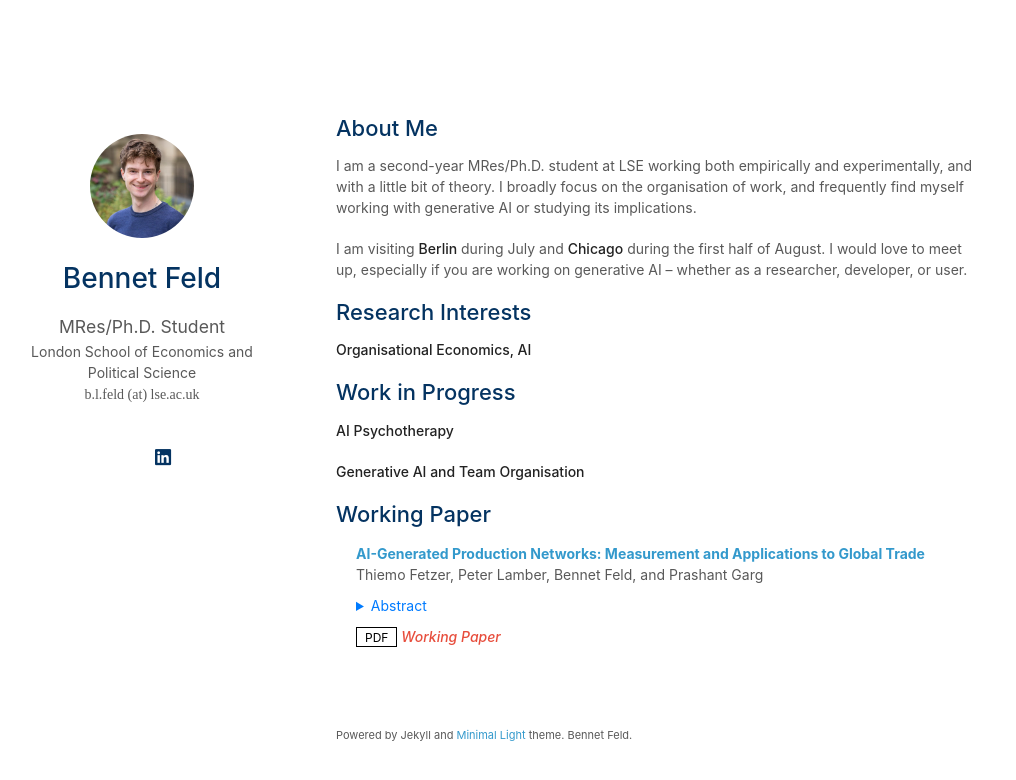
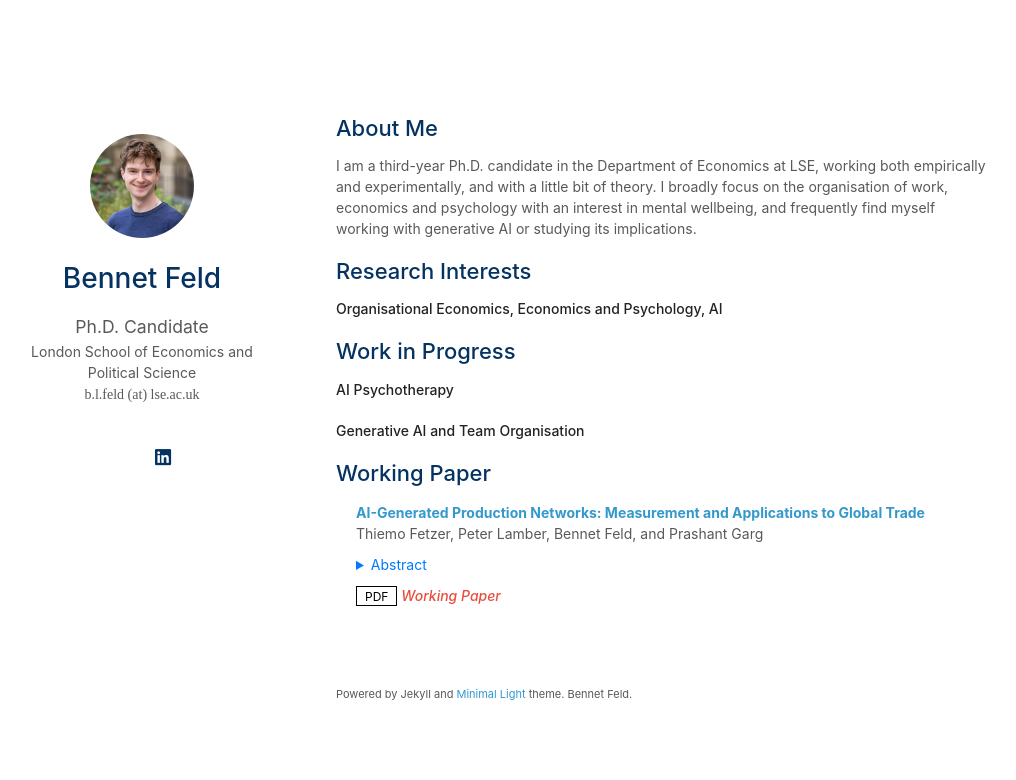
Before and after one commit to blfeld/blfeld.github.com, a Jekyll site: the page built from index.md, in a window 1280 px wide. Shown: the top 780 px of the page, without its empty margins (134-1150 px from the left). Built offline with Jekyll 4.4.1, drawn with Linux system fonts in a browser that asks for light colours; a style sheet for code colours, icons or effects is not loaded; our own code applies the rules of GitHub Pages for plain Markdown files.

Commit message:
Update About Me, Research Interests, and position title
- Third-year Ph.D. candidate replacing second-year MRes/Ph.D. student
- Added Economics and Psychology to research interests
- Removed visiting Berlin/Chicago paragraph
- Position changed to Ph.D. Candidate in config

Co-Authored-By: Claude Sonnet 4.6 <noreply@anthropic.com>

```diff
--- a/_config.yml
+++ b/_config.yml
@@ -1,6 +1,6 @@
 # Basic Information
 title: Bennet Feld
-position: MRes/Ph.D. Student
+position: Ph.D. Candidate
 affiliation: London School of Economics and Political Science
 email: b.l.feld (at) lse.ac.uk
 
--- a/index.md
+++ b/index.md
@@ -4,13 +4,11 @@ layout: homepage
 
 ## About Me
 
-I am a second-year MRes/Ph.D. student at LSE working both empirically and experimentally, and with a little bit of theory. I broadly focus on the organisation of work, and frequently find myself working with generative AI or studying its implications.
-
-I am visiting **Berlin** during July and **Chicago** during the first half of August. I would love to meet up, especially if you are working on generative AI -- whether as a researcher, developer, or user.
+I am a third-year Ph.D. candidate in the Department of Economics at LSE, working both empirically and experimentally, and with a little bit of theory. I broadly focus on the organisation of work, economics and psychology with an interest in mental wellbeing, and frequently find myself working with generative AI or studying its implications.
 
 ## Research Interests
 
-**Organisational Economics, AI**
+**Organisational Economics, Economics and Psychology, AI**
 
 ## Work in Progress
 **AI Psychotherapy**
```
